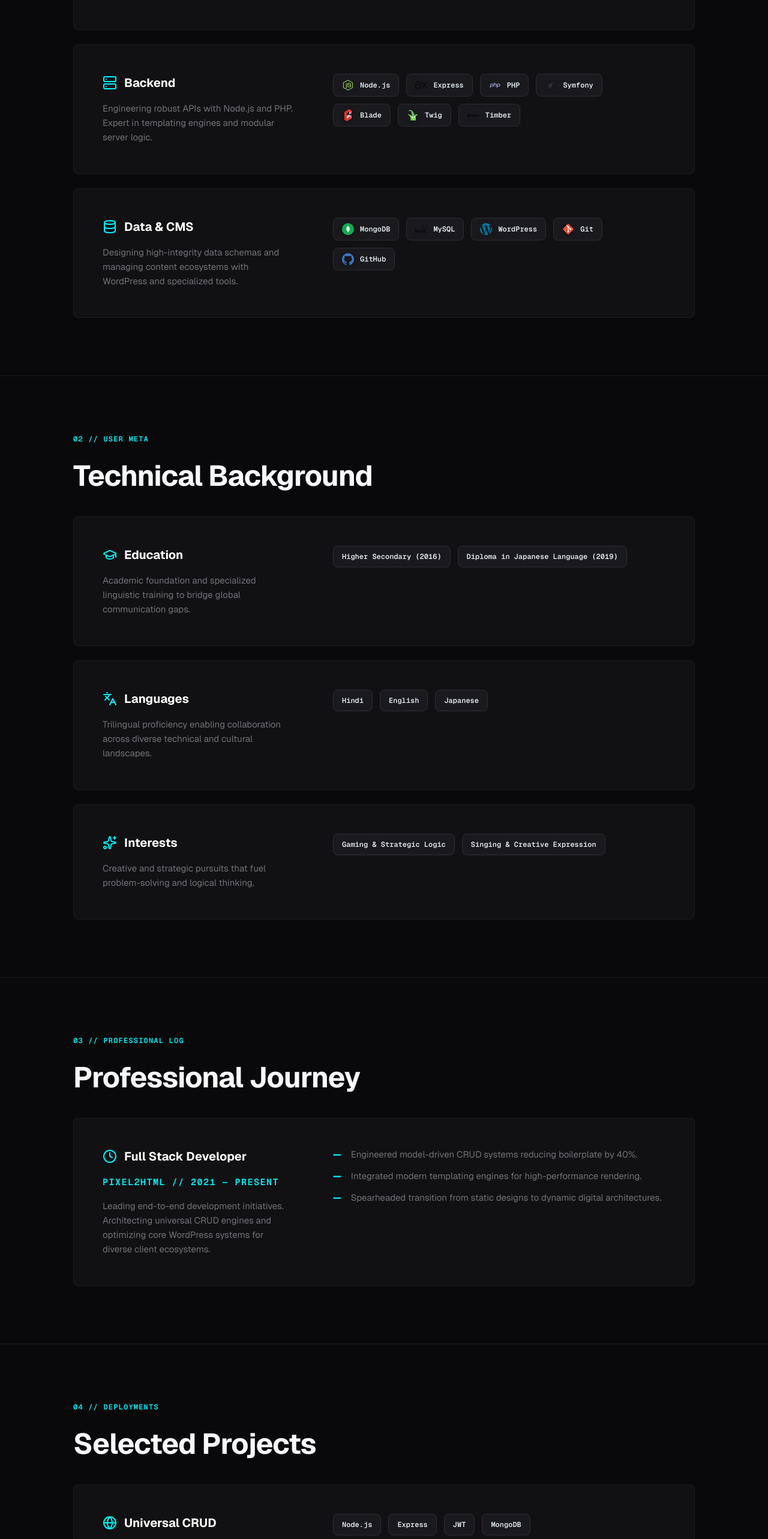
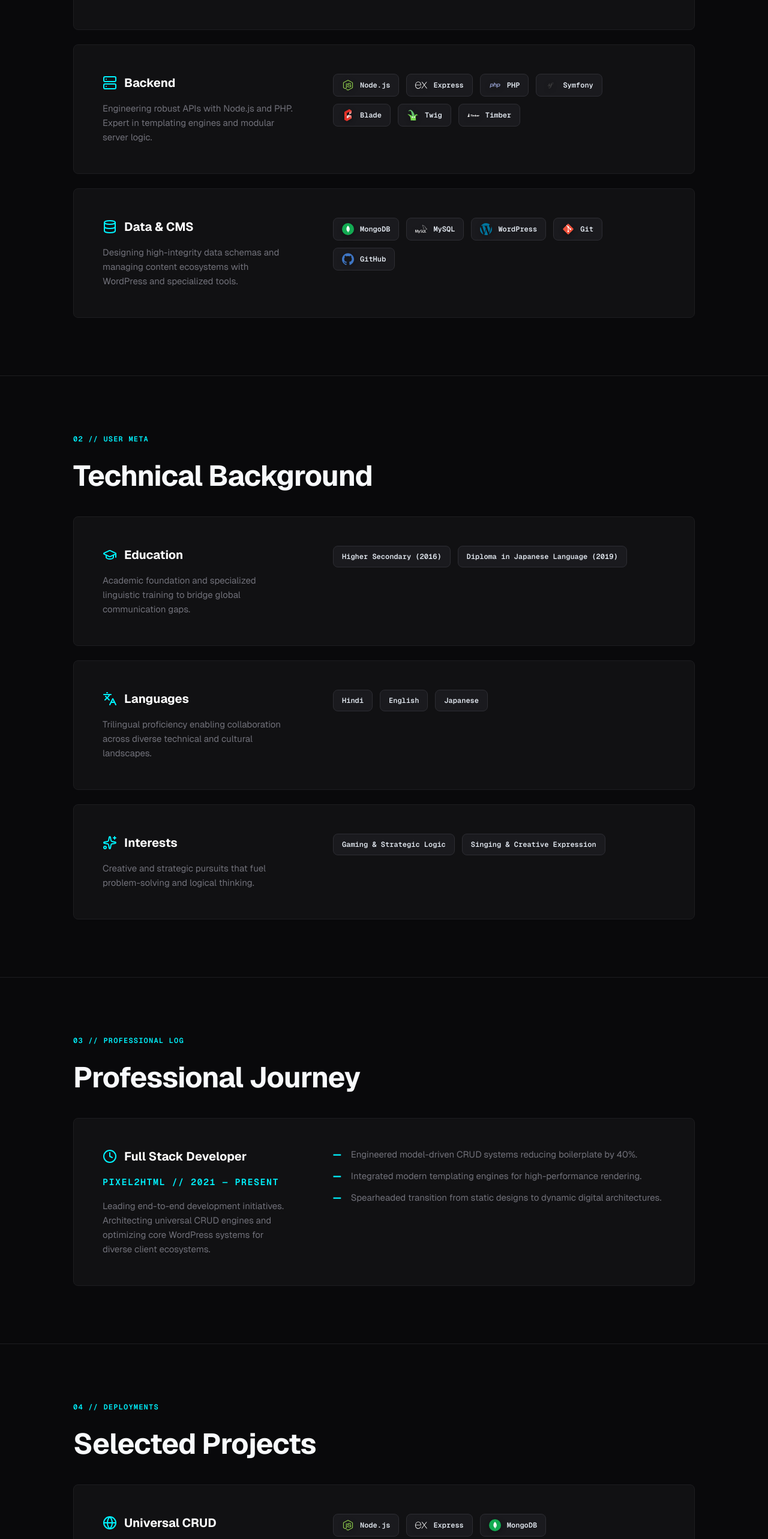
Before and after one commit to hauntedcrewvkr/himanshu_portfolio, a React (Vite) app: page / in a window 1280 px wide. Shown: the part 1040-3606 px from the top of the page at 60% size. Built offline with nearby package versions, Linux system fonts and the light colour scheme.

Commit message:
style: fix visibility for Express, Timber, and MySQL logos and add logos to Projects

```diff
--- a/src/components/sections/Projects.jsx
+++ b/src/components/sections/Projects.jsx
@@ -1,8 +1,9 @@
 import React from 'react';
 import { Globe, ArrowUpRight } from 'lucide-react';
 
-const TechTag = ({ name }) => (
+const TechTag = ({ logo, name, className = "" }) => (
   <div className="tech-tag">
+    {logo && <img src={`/logos/${logo}`} alt={name} className={className} />}
     <span>{name}</span>
   </div>
 );
@@ -18,17 +19,29 @@ const Projects = () => (
           {
             title: 'Universal CRUD',
             desc: 'A dynamic backend engine supporting multi-model operations with JWT security and high-integrity data schemas.',
-            tech: ['Node.js', 'Express', 'JWT', 'MongoDB']
+            tech: [
+              { name: 'Node.js', logo: 'nodejs.svg' },
+              { name: 'Express', logo: 'express.svg', class: 'logo-invert' },
+              { name: 'MongoDB', logo: 'mongodb.svg' }
+            ]
           },
           {
             title: 'WP Core',
             desc: 'High-performance theme engine leveraging Timber and Blade templating for rapid enterprise-scale development.',
-            tech: ['PHP', 'Blade', 'Timber', 'Sass']
+            tech: [
+              { name: 'PHP', logo: 'php.svg' },
+              { name: 'Blade', logo: 'blade.svg' },
+              { name: 'Timber', logo: 'timber.svg', class: 'logo-invert' },
+              { name: 'Sass', logo: 'sass.svg' }
+            ]
           },
           {
             title: 'UI Framework',
             desc: 'Proprietary SCSS library focused on visual consistency, geometric grids, and high-velocity digital experiences.',
-            tech: ['SCSS', 'System Design', 'React']
+            tech: [
+              { name: 'SCSS', logo: 'sass.svg' },
+              { name: 'React', logo: 'reactjs.svg' }
+            ]
           }
         ].map((p, i) => (
           <div key={i} className="skill-row">
@@ -41,7 +54,7 @@ const Projects = () => (
               <p>{p.desc}</p>
             </div>
             <div className="tech-tags-container">
-              {p.tech.map(t => <TechTag key={t} name={t} />)}
+              {p.tech.map(t => <TechTag key={t.name} name={t.name} logo={t.logo} className={t.class} />)}
             </div>
           </div>
         ))}
--- a/src/components/sections/Skills.jsx
+++ b/src/components/sections/Skills.jsx
@@ -46,12 +46,12 @@ const Skills = () => (
           </div>
           <div className="tech-tags-container">
             <TechTag logo="nodejs.svg" name="Node.js" />
-            <TechTag logo="express.svg" name="Express" />
+            <TechTag logo="express.svg" name="Express" className="logo-invert" />
             <TechTag logo="php.svg" name="PHP" />
             <TechTag logo="symfony.svg" name="Symfony" />
             <TechTag logo="blade.svg" name="Blade" />
             <TechTag logo="twig.svg" name="Twig" />
-            <TechTag logo="timber.svg" name="Timber" />
+            <TechTag logo="timber.svg" name="Timber" className="logo-invert" />
           </div>
         </div>
 
@@ -65,7 +65,7 @@ const Skills = () => (
           </div>
           <div className="tech-tags-container">
             <TechTag logo="mongodb.svg" name="MongoDB" />
-            <TechTag logo="mysql.svg" name="MySQL" />
+            <TechTag logo="mysql.svg" name="MySQL" className="logo-invert" />
             <TechTag logo="wordpress.svg" name="WordPress" />
             <TechTag logo="git.svg" name="Git" />
             <TechTag logo="github.svg" name="GitHub" />
```
